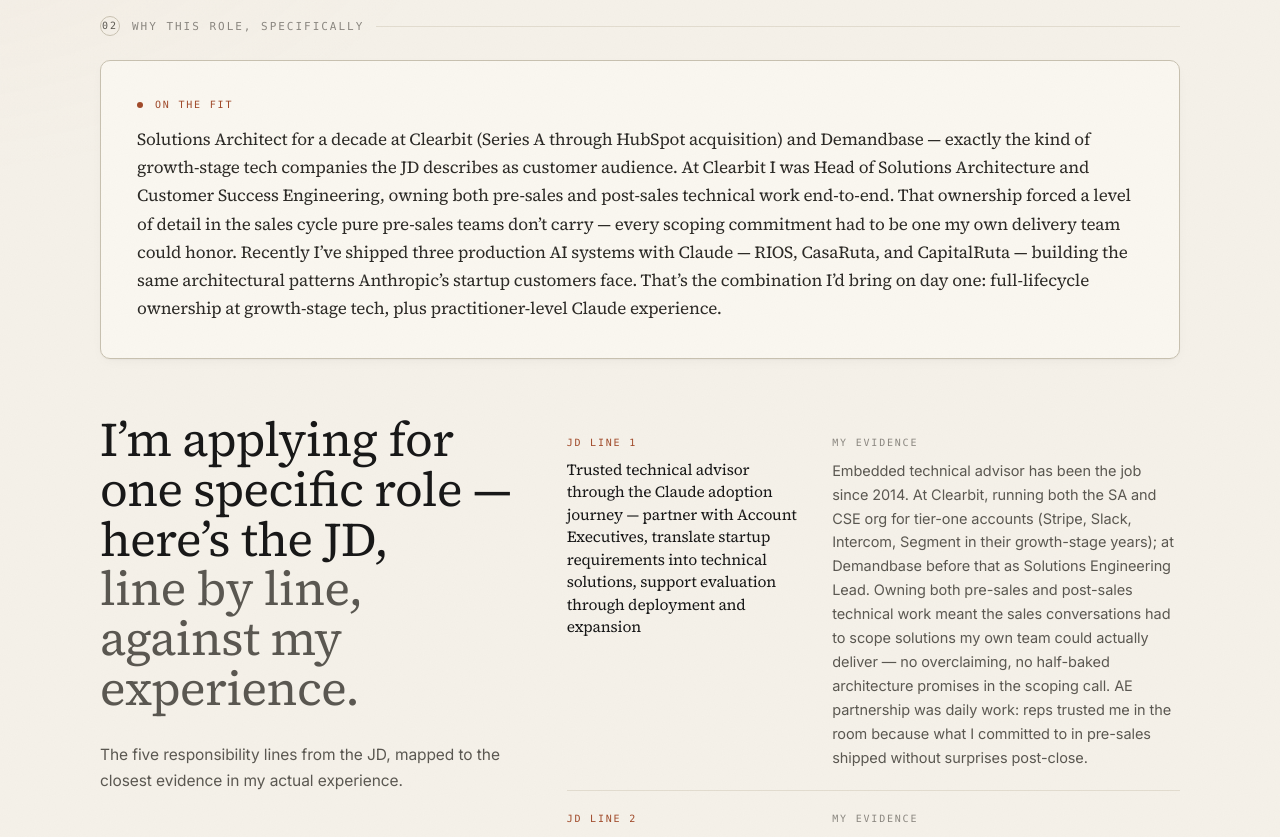
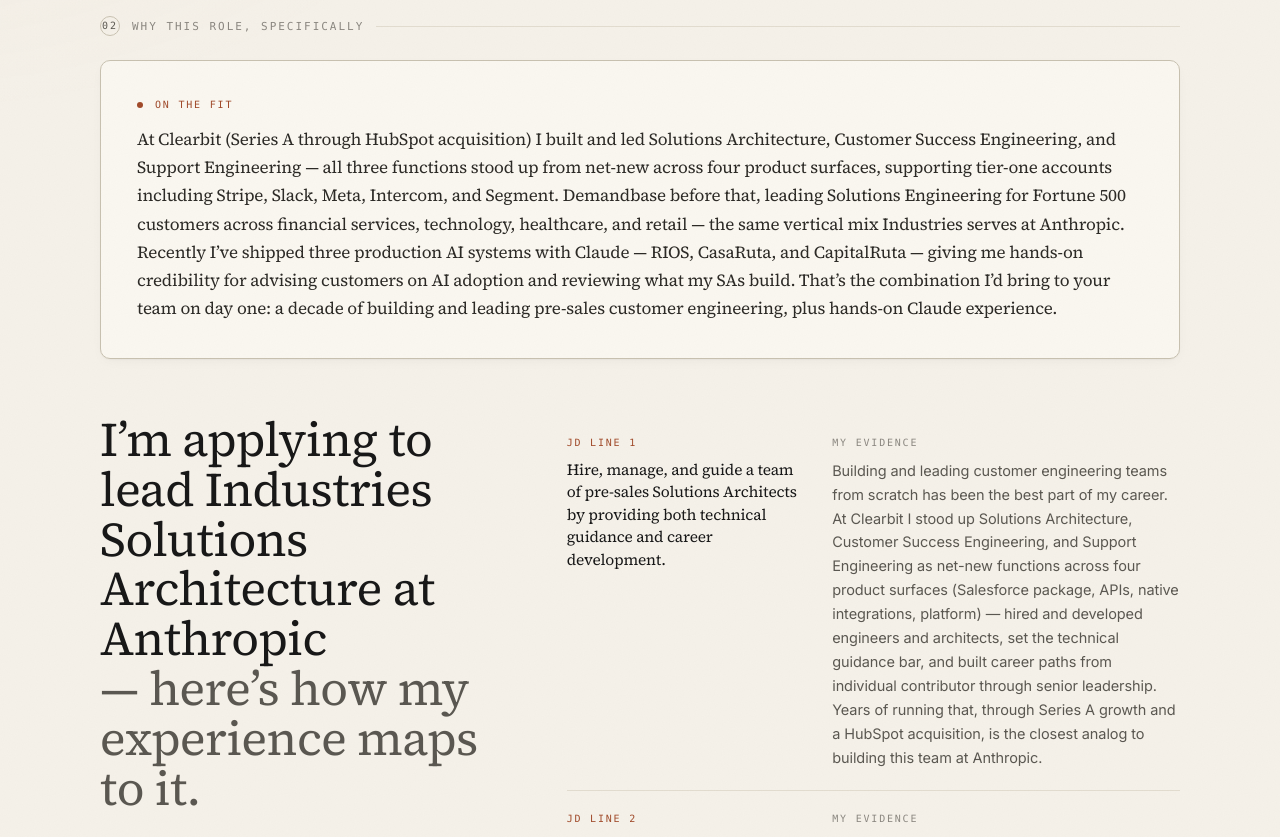
Before and after one commit to ShirleyS/shirleyio, a Next.js app: page / in a window 1280 px wide. Shown: the part 1920-2757 px from the top of the page. Built offline with nearby package versions, Linux system fonts and the light colour scheme.

Commit message:
Role - SA Manager

```diff
--- a/components/Closing.tsx
+++ b/components/Closing.tsx
@@ -1,23 +1,19 @@
 const overlap: Array<{ jd: string; me: string }> = [
   {
-    jd: "Trusted technical advisor through the Claude adoption journey — partner with Account Executives, translate startup requirements into technical solutions, support evaluation through deployment and expansion",
-    me: "Embedded technical advisor has been the job since 2014. At Clearbit, running both the SA and CSE org for tier-one accounts (Stripe, Slack, Intercom, Segment in their growth-stage years); at Demandbase before that as Solutions Engineering Lead. Owning both pre-sales and post-sales technical work meant the sales conversations had to scope solutions my own team could actually deliver &mdash; no overclaiming, no half-baked architecture promises in the scoping call. AE partnership was daily work: reps trusted me in the room because what I committed to in pre-sales shipped without surprises post-close.",
+    jd: "Hire, manage, and guide a team of pre-sales Solutions Architects by providing both technical guidance and career development.",
+    me: "Building and leading customer engineering teams from scratch has been the best part of my career. At Clearbit I stood up Solutions Architecture, Customer Success Engineering, and Support Engineering as net-new functions across four product surfaces (Salesforce package, APIs, native integrations, platform) &mdash; hired and developed engineers and architects, set the technical guidance bar, and built career paths from individual contributor through senior leadership. Years of running that, through Series A growth and a HubSpot acquisition, is the closest analog to building this team at Anthropic.",
   },
   {
-    jd: "Win technical evaluations — help startups develop evaluation frameworks to measure Claude's performance for their specific use cases",
-    me: "Running technical evaluations was the core of pre-sales at Clearbit and Demandbase. Tier-one deals always came with a POC &mdash; the customer&rsquo;s own data, their use cases, and the criteria they&rsquo;d accept as proof the product worked. My job was scoping that list with them, instrumenting the test, demonstrating results with evidence rather than slides &mdash; and winning the bake-off when an alternative was sitting in the same eval. A decade of doing that is what I&rsquo;d bring to helping startups define what &lsquo;working&rsquo; looks like in their own context &mdash; and proving it head-to-head against the alternatives in the same eval.",
+    jd: "Act as a technical sponsor for high-value strategic customers and advise them on their overall AI adoption strategies or use case scoping and POC execution.",
+    me: "Technical sponsorship for tier-one strategic customers has been the work &mdash; Stripe, Slack, Meta, Intercom, Segment, Twilio, Adobe, Accenture, AWS, Deloitte, Visa. At Clearbit and Demandbase I owned the architecture conversations from initial scoping through POC through deployment, and the credibility that earned renewal and expansion. Recently I&rsquo;ve shipped three production AI systems with Claude (RIOS, CasaRuta, CapitalRuta), giving me hands-on credibility for what Claude can and can&rsquo;t do &mdash; the depth needed to advise a Fortune 500 customer on their AI adoption strategy.",
   },
   {
-    jd: "Build technical credibility with founders, founding engineers, and startup engineering teams — speak their language, understand build patterns, guide architecture decisions",
-    me: "Guiding integration architecture inside customer tech stacks has been the work for a decade. Salestech and marketing tech has a near-infinite number of stack combinations &mdash; every customer with their own CRM, MAP, CDP, attribution, identity, and warehouse layer. At Clearbit and Demandbase as data providers, my job (directly and through my teams) was navigating that uncertainty and getting our data into the place in the customer&rsquo;s stack where it would deliver the highest value. I imagine the same instinct translates to founder-led architecture conversations with Claude-native teams: meet the stack where it is, advise on what actually works, and ship the version the customer can run.",
+    jd: "Partner closely with Industries sales leadership to identify new strategies to drive adoption of Anthropic products within specific verticals or horizontal use cases.",
+    me: "Partnership with sales leadership has been daily work for a decade. At Demandbase I led pre-sales for ABM solutions across financial services, technology, healthcare, and retail customers &mdash; the same vertical mix Anthropic Industries serves. At Clearbit, owning both pre-sales and post-sales technical work meant operating in step with sales leadership on every strategic deal: sourcing patterns, prioritizing target accounts, building the technical case that moved deals from evaluation to close. The reps trusted me in the room because what I committed to in pre-sales shipped without surprises post-close.",
   },
   {
-    jd: "Hands-on building and deploying LLM-powered applications in production — context engineering, evaluation frameworks, modern AI architectures",
-    me: "RIOS, CasaRuta, and CapitalRuta are three production LLM-powered systems I designed, built, operate, and use &mdash; across measurement infrastructure (RIOS), product comparison and eligibility logic for 104 mortgage products (CasaRuta), and SMB capital matching (CapitalRuta). For each, I&rsquo;ve had to decide what data Claude sees, what counts as a correct answer, and where Claude does the work vs. where deterministic code handles it. All three systems are live and in use today.",
-  },
-  {
-    jd: "Track record selling technical products in competitive markets + strong technical communication for founders and engineering teams",
-    me: "Selling technical solutions has been the job &mdash; defending Clearbit&rsquo;s data layer against ZoomInfo and Apollo in tier-one evaluations; closing enterprise deals at Demandbase in head-to-head bake-offs against 6sense, Terminus, and Engagio. I&rsquo;ve led the data evaluations and product demos in more competitive cycles than I can count, earning trust with founders and engineering teams the way the JD describes &mdash; by understanding what they&rsquo;re building, asking the questions that actually matter, and learning fast where the ground is unfamiliar.",
+    jd: "Work with cross-functional teams like product and engineering to ensure Anthropic prioritizes customer feedback or resolves blockers to adoption.",
+    me: "Closing the customer-to-product feedback loop has been the core of every customer engineering function I&rsquo;ve built. At Clearbit I stood up CSE with explicit feedback pathways &mdash; success metrics, customer development, and escalation patterns all feeding product strategy across four product surfaces. Across years of running that function, the loop ran continuously: the patterns we surfaced from 1,000+ customer engagements drove what shipped next. That&rsquo;s the loop I&rsquo;d close back to your Product and Engineering teams.",
   },
 ];
 
@@ -43,34 +39,26 @@
             <span>On the fit</span>
           </div>
           <p className="serif text-[16px] leading-[1.65] text-[var(--color-ink-2)] md:text-[17px]">
-            Solutions Architect for a decade at Clearbit (Series A through HubSpot acquisition) and Demandbase
-             &mdash; exactly the
-            kind of growth-stage tech companies the JD describes as
-            customer audience. At Clearbit I was Head of Solutions Architecture
-            and Customer Success Engineering, owning both pre-sales
-            and post-sales technical work end-to-end. That ownership
-            forced a level of detail in the sales cycle pure pre-sales
-            teams don&rsquo;t carry &mdash; every scoping commitment had
-            to be one my own delivery team could honor. Recently I&rsquo;ve shipped three production AI systems with
+            At Clearbit (Series A through HubSpot acquisition) I built and led Solutions Architecture, Customer Success Engineering, and Support Engineering &mdash; all three functions stood up from net-new across four product surfaces, supporting tier-one accounts including Stripe, Slack, Meta, Intercom, and Segment. Demandbase before that, leading Solutions Engineering for Fortune 500 customers across financial services, technology, healthcare, and retail &mdash; the same vertical mix Industries serves at Anthropic.
+            Recently I&rsquo;ve shipped three production AI systems with
             Claude &mdash; RIOS, CasaRuta, and CapitalRuta &mdash;
-            building the same architectural patterns Anthropic&rsquo;s
-            startup customers face. That&rsquo;s the combination I&rsquo;d
-            bring on day one: full-lifecycle ownership at growth-stage
-            tech, plus practitioner-level Claude experience.
+            giving me hands-on credibility for advising
+            customers on AI adoption and reviewing what my SAs build.
+            That&rsquo;s the combination I&rsquo;d bring to your team on day one: a decade of building and leading pre-sales customer engineering, plus hands-on Claude experience.
           </p>
         </div>
 
         <div className="grid gap-10 md:grid-cols-12 md:gap-10">
           <div className="md:col-span-5">
             <h2 className="serif text-[clamp(2rem,3.8vw,3rem)] font-normal leading-[1.04] tracking-[-0.018em] text-[var(--color-ink)]">
-              I&rsquo;m applying for one specific role — here&rsquo;s the JD,
+              I&rsquo;m applying to lead Industries Solutions Architecture at Anthropic
               <span className="block text-[var(--color-muted)]">
-                line by line, against my experience.
+                — here&rsquo;s how my experience maps to it.
               </span>
             </h2>
 
             <p className="mt-7 max-w-[44ch] text-[15.5px] leading-[1.65] text-[var(--color-muted)]">
-              The five responsibility lines from the JD, mapped to the closest
+              Four core responsibilities from the JD, mapped to the closest
               evidence in my actual experience.
             </p>
           </div>
--- a/components/Coda.tsx
+++ b/components/Coda.tsx
@@ -8,9 +8,9 @@
       <div className="mt-7 grid gap-8 md:mt-10 md:grid-cols-12 md:gap-10">
         <div className="md:col-span-5">
           <h2 className="serif text-[clamp(1.9rem,3.4vw,2.6rem)] font-normal leading-[1.06] tracking-[-0.018em] text-[var(--color-ink)]">
-            Now: Applied AI Architect,
+            Now: Manager of Solutions
             <span className="block text-[var(--color-muted)]">
-              Anthropic.
+              Architecture, Anthropic.
             </span>
           </h2>
           <p className="mono mt-5 text-[11px] uppercase tracking-[0.18em] text-[var(--color-subtle)]">
@@ -20,12 +20,7 @@
 
         <div className="md:col-span-7">
           <p className="serif text-[16.5px] leading-[1.65] text-[var(--color-ink-2)] md:text-[17.5px]">
-            Ten plusyears architecting and solutioning for growth-stage tech.
-            Operator-founder &mdash; jumped into a foreign country I barely spoke the language of, and built five working businesses out of it.
-            Recent work shipping production AI systems with Claude. This
-            is the role that brings the three together &mdash; helping
-            the next wave of Claude-native startups go from evaluation to
-            scale.
+            Ten plus years architecting and solutioning for growth-stage tech &mdash; including building and leading Solutions Architecture, Customer Success Engineering, and Support Engineering at Clearbit. Operator-founder &mdash; jumped into a foreign country I barely spoke the language of, and built five working businesses out of it. Recent work shipping production AI systems with Claude. This is the role that brings the three together &mdash; leading the Industries SA team that helps Anthropic&rsquo;s Fortune 500 customers go from evaluation to deployment.
           </p>
           <p className="mt-4 text-[15.5px] leading-[1.65] text-[var(--color-muted)] md:text-[16.5px]">
             The resume&rsquo;s below. The cover letter is this page. The
@@ -43,7 +38,7 @@
               Email
             </CTA>
             <CTA
-              href="https://job-boards.greenhouse.io/anthropic/jobs/5057258008"
+              href="https://job-boards.greenhouse.io/anthropic/jobs/4964610008"
               external
             >
               The JD
--- a/components/Footer.tsx
+++ b/components/Footer.tsx
@@ -8,7 +8,7 @@
               Email is the fastest path.
             </h2>
             <a
-              href="mailto:ShirleyShaw.is@gmail.com?subject=Applied%20AI%20Architect%2C%20Startups%20%E2%80%94%20Anthropic"
+              href="mailto:ShirleyShaw.is@gmail.com?subject=Manager%20of%20Solutions%20Architecture%2C%20Industries%20%E2%80%94%20Anthropic"
               className="serif group mt-5 inline-flex items-baseline gap-3 text-[clamp(1.3rem,2.2vw,1.8rem)] tracking-tight text-[var(--color-ink)] transition-colors hover:text-[var(--color-accent)]"
             >
               <span className="link">ShirleyShaw.is@gmail.com</span>
--- a/components/Targeted.tsx
+++ b/components/Targeted.tsx
@@ -39,7 +39,7 @@
 }
 
 export const ROLE = {
-  role: "Applied AI Architect, Startups",
+  role: "Manager of Solutions Architecture, Industries",
   company: "Anthropic",
-  href: "https://job-boards.greenhouse.io/anthropic/jobs/5057258008",
+  href: "https://job-boards.greenhouse.io/anthropic/jobs/4964610008",
 };
--- a/lib/projects.ts
+++ b/lib/projects.ts
@@ -143,7 +143,7 @@
       {
         layer: "Hybrid data model",
         detail:
-          "A static seed catalog as the source of truth, with a Supabase layer on top that captures approved provider edits — so providers can keep their listings current without us having to fork or rebuild the catalog underneath.",
+          "The catalog Claude built is the foundation — stable and versioned. On top of it, a writable layer captures provider-submitted edits. Approved edits go live so providers can keep their listings current, without touching the underlying catalog.",
       },
       {
         layer: "Monthly refresh",
@@ -161,7 +161,7 @@
           "Buyer, provider, and admin dashboards — applications, lead routing, claims, reviews, analytics. Multi-tenant from day one because the operating model required it.",
       },
     ],
-    ai: "Used upstream, not in the user-facing decision. Agents crawled the public web — bank, fintech, government program, factoring, and equity provider sources — to assemble the multi-category catalog across 10+ institution types. The eligibility answer shown to a small-business owner stays deterministic. The probabilistic AI layer (approval likelihood, signal scoring) is sequenced for later, where the underlying problem is genuinely probabilistic — never as a shortcut around the rule-based work.",
+    ai: "Used upstream, not in the user-facing decision. Claude crawled bank, fintech, government, factoring, and equity provider sources to build the catalog across 10+ institution types. When a business owner gets an eligibility answer, it stays deterministic &mdash; same inputs, same answer, every time, fully explainable.",
     stack: [
       "React · TypeScript",
       "Tailwind",
--- a/lib/timeline.ts
+++ b/lib/timeline.ts
@@ -13,7 +13,7 @@
 export const timeline: TimelineEntry[] = [
   {
     company: "Clearbit",
-    role: "Head of Solutions Architecture & Customer Success Engineering",
+    role: "Head of Solutions Architecture, Customer Success Engineering & Support Engineering",
     range: "2018 — 2023 · acq. HubSpot 2023",
     location: "San Francisco / Mexico City",
     positioning:
```
